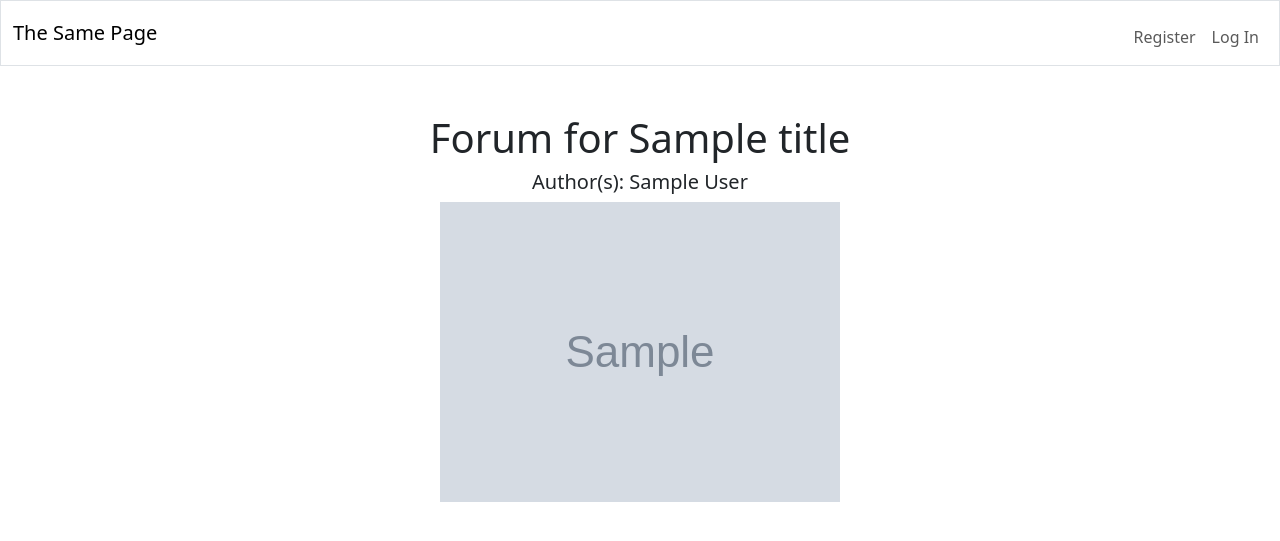
After one commit to wanjunz/TheSamePage, a Flask app: template templates/forum.html in a window 1280 px wide. The commit adds this page. Shown: the top 541 px of the page. Run offline with Flask 3, Linux system fonts and the light colour scheme; the template is opened without the code that fills it: most values are stand-ins (such as "Sample title", 1, 10 or a date in 2020); grey boxes marked "Sample" are stand-in pictures.

Commit message:
starting forum page

```diff
--- a/app.py
+++ b/app.py
@@ -1,9 +1,13 @@
-import sqlite3
 from flask import Flask, flash, redirect, render_template, request, session, jsonify
+# libraries for API requests and search
 import requests
 from urllib.parse import quote
+# libraries for session management and password hashing (for login / register)
 from flask_session import Session
 from werkzeug.security import check_password_hash, generate_password_hash
+
+#library for database management
+import sqlite3
 
 app = Flask(__name__)
 
@@ -71,6 +75,13 @@ def apisearch():
 
     return jsonify(books)
 
+@app.route('/forum', methods=['POST'])
+def forum():
+    title = request.form.get("title")   # book title passed from the button
+    authors = request.form.get("authors") # book authors passed from the button
+    thumbnail = request.form.get("thumbnail") # book thumbnail passed from the button
+    return render_template("forum.html", title=title, authors=authors, thumbnail=thumbnail)
+
 @app.route('/login', methods=['POST', 'GET'])
 def login():
     # log user in
--- /dev/null
+++ b/templates/forum.html
@@ -0,0 +1,13 @@
+{% extends "layout.html" %}
+
+{% block title %}
+    Forum
+{% endblock %}
+
+{% block main %}
+    <h1>Forum for {{ title }}</h1>
+    <h5>Author(s): {{ authors }}</h5>
+    <img src="{{ thumbnail }}" alt="Book Cover">
+
+
+{% endblock %}
--- a/templates/layout.html
+++ b/templates/layout.html
@@ -22,7 +22,7 @@
 
     <body>
 
-        <nav class="bg-light border navbar navbar-expand-md navbar-light">
+        <nav class="border navbar navbar-expand-md navbar-light">
             <div class="container-fluid">
                 <a class="navbar-brand" href="/"><span>The Same Page</span></a>
                 <button aria-controls="navbar" aria-expanded="false" aria-label="Toggle navigation" class="navbar-toggler" data-bs-target="#navbar" data-bs-toggle="collapse" type="button">
```
Also changed, not shown: templates/search.html (+30 -6 lines).
